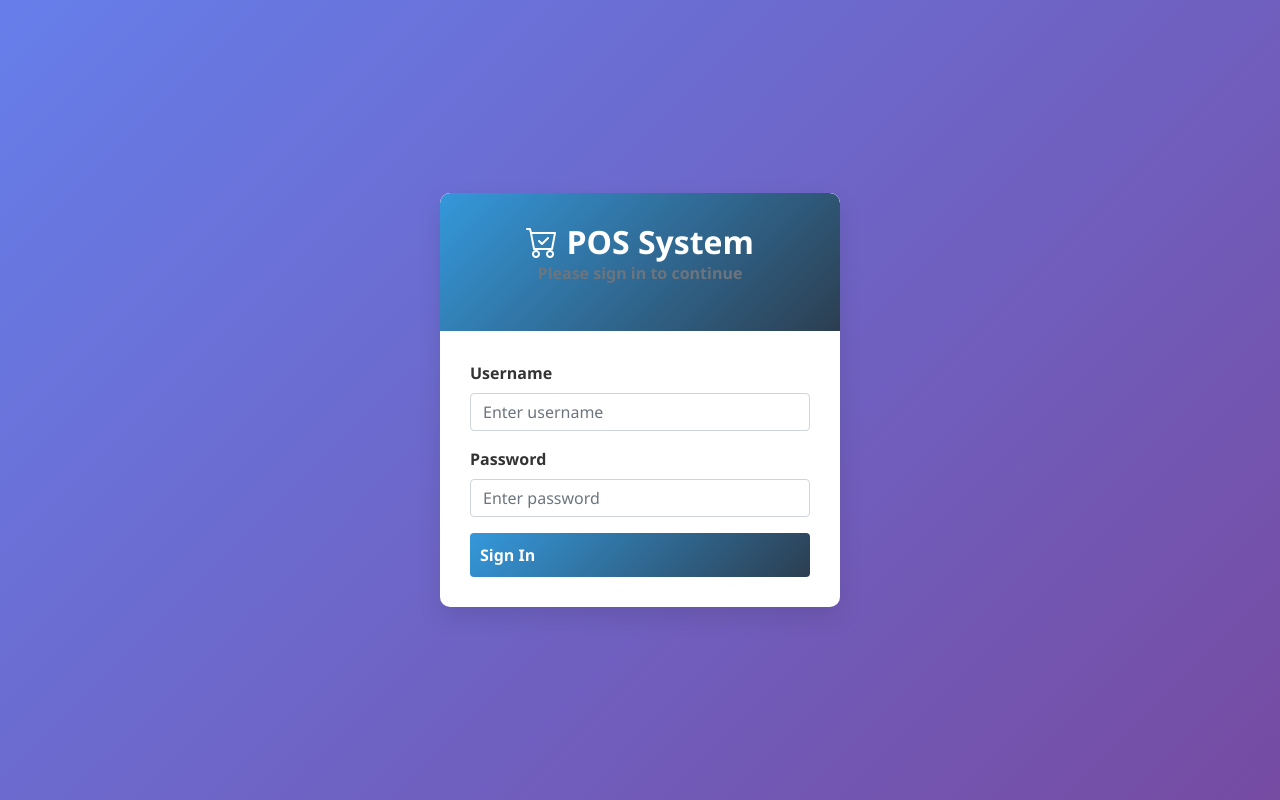
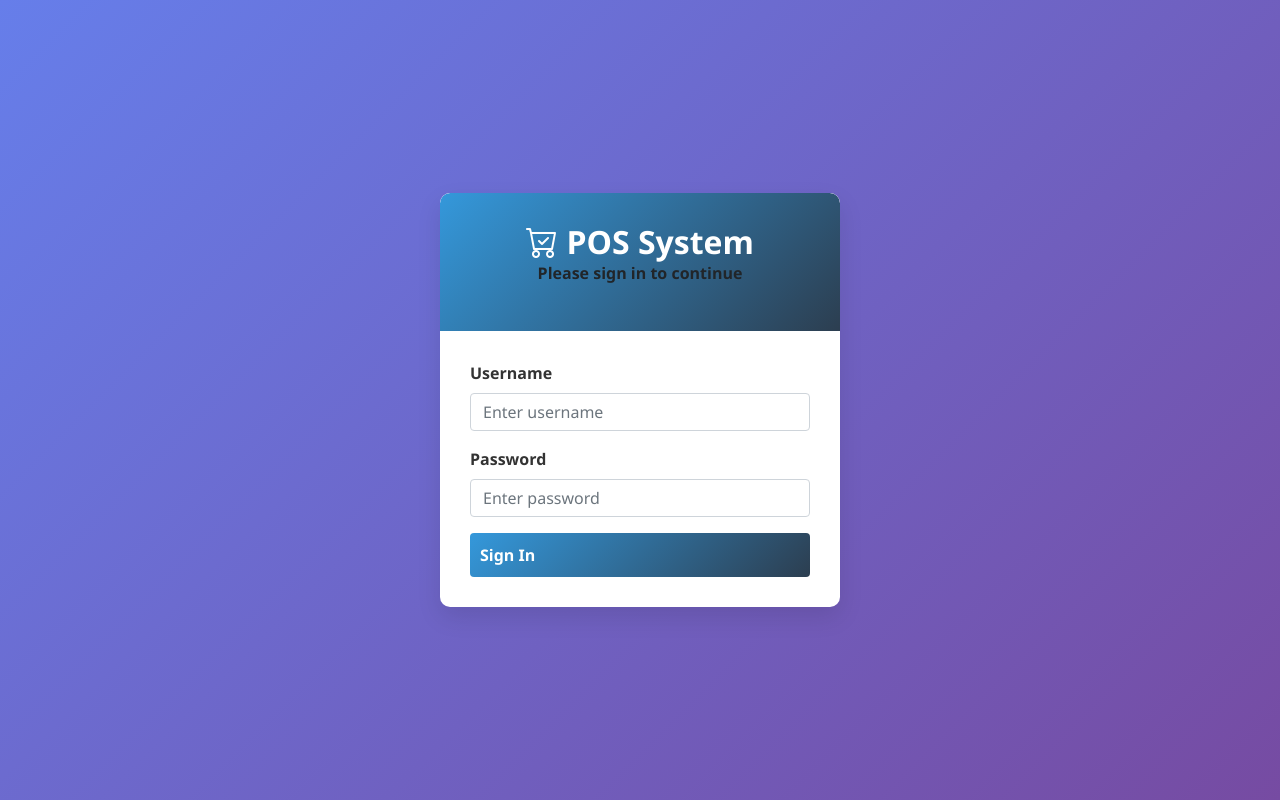
Before and after one commit to Ruvinda-Shaluka/pos-system, a plain HTML site: page index.html in a window 1280 px wide. Drawn offline with nearby package versions, Linux system fonts and the light colour scheme; some packages are replaced by stand-ins of ours; a script that the page names is missing.

Commit message:
3rd commit of the pos system on 11th November with just changed the color of a text in a login section

```diff
--- a/index.html
+++ b/index.html
@@ -17,7 +17,7 @@
     <div class="login-card">
         <div class="card-header text-center">
             <h2><i class="bi bi-cart-check"></i> POS System</h2>
-            <p class="text-muted">Please sign in to continue</p>
+            <p class="text-dark">Please sign in to continue</p>
         </div>
         <div class="card-body">
             <form id="login-form">
```
